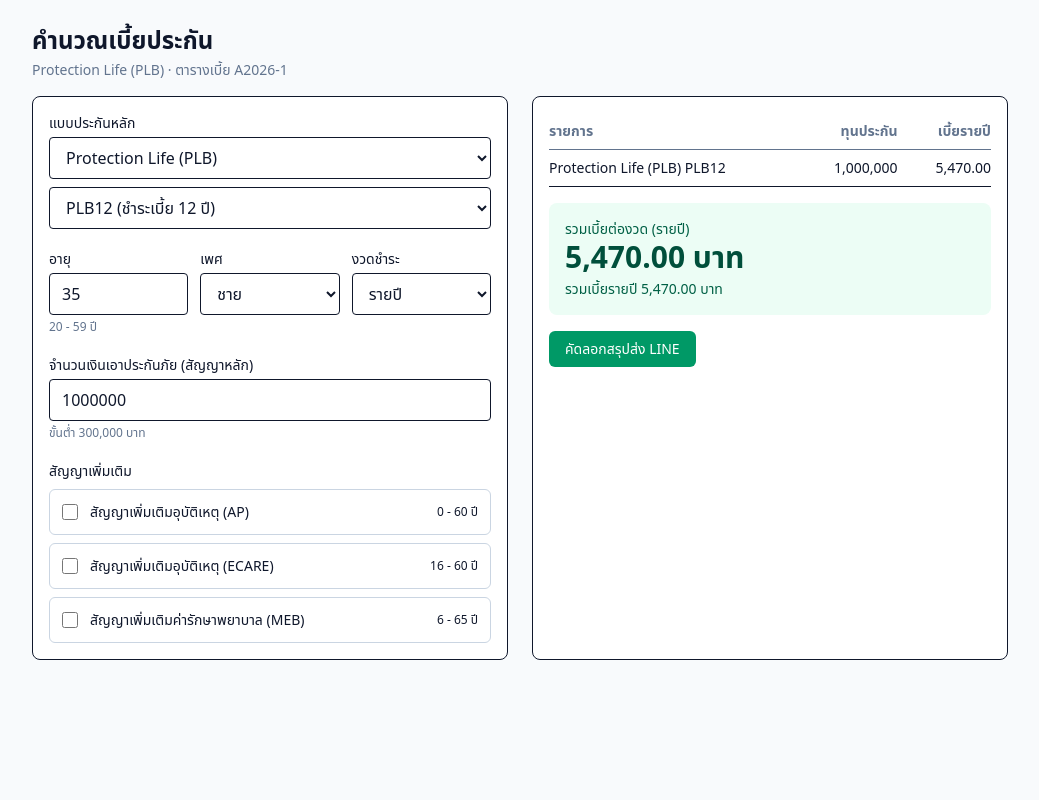
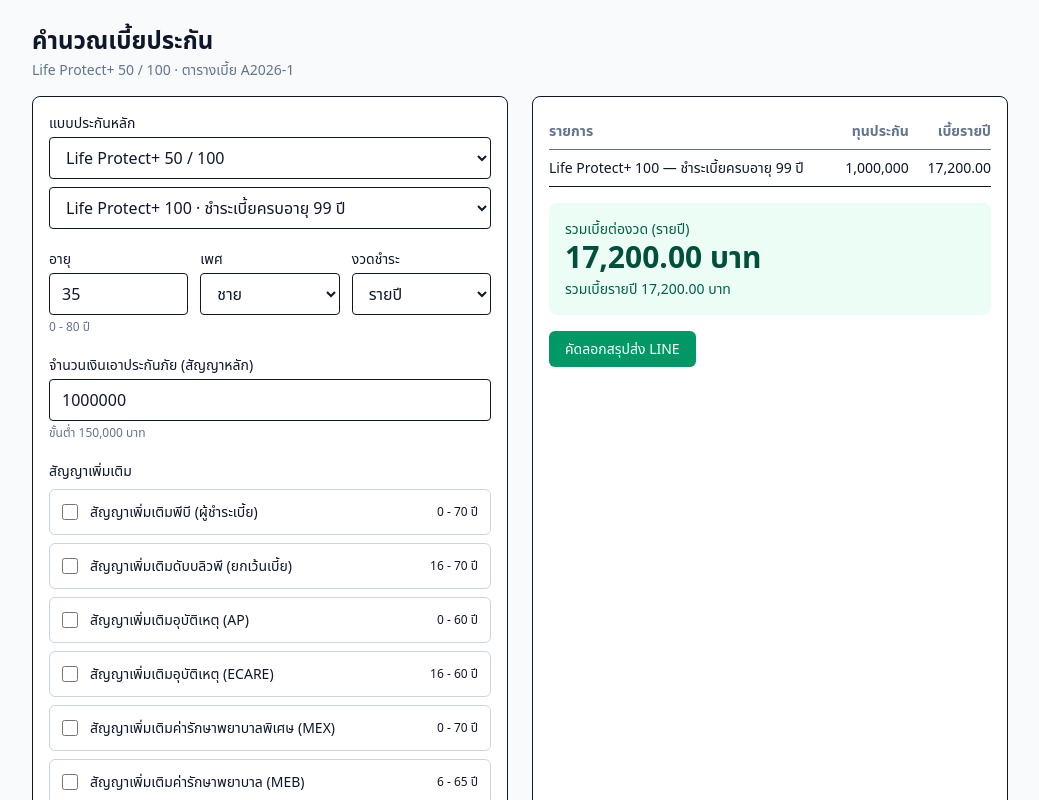
Before and after one commit to pheerapatpisitdev/insurance-ai-assistant, a Next.js app: page / in a window 1280 px wide. Shown: the top 800 px of the page, without its empty margins (120-1159 px from the left). Built offline with nearby package versions, Linux system fonts and the light colour scheme.

Commit message:
feat(ui): open on Life Protect+ 100 paid to age 99
Makes the plan agents quote most the landing state, and orders the plan picker so the
default is also the first option.

Co-Authored-By: Claude Opus 5 <noreply@anthropic.com>

```diff
--- a/src/app/page.tsx
+++ b/src/app/page.tsx
@@ -9,8 +9,9 @@ import { QuoteResultPanel } from "@/components/QuoteResultPanel";
 import { ExpiryBanner } from "@/components/ExpiryBanner";
 import { summaryText } from "@/lib/summary";
 
+/** Life Protect+ 100 paid to age 99 is the plan agents quote most, so start there. */
 const INITIAL: FormState = {
-  planCode: "PLB", variant: "PLB12", age: 35, sex: "M", mode: "annual",
+  planCode: "LIFEPROTECT", variant: "WLF99H", age: 35, sex: "M", mode: "annual",
   basis: "sumAssured", sumAssured: 1_000_000, targetPremium: "",
   payer: { age: "", sex: "M" }, riders: {},
 };
--- a/src/calc/plans/registry.ts
+++ b/src/calc/plans/registry.ts
@@ -83,8 +83,16 @@ const PLANS: Record<string, PlanBundle> = {
   ...wFamily("LIFEPROTECT", lifeprotectRates, lifeprotectRules, "Life Protect+ 50 / 100"),
 };
 
+/** Display order for the plan picker; anything not listed follows in definition order. */
+const PLAN_ORDER = ["LIFEPROTECT", "ISMART", "LIFETREASURE", "ISHIELD", "PLB"];
+
 export function listPlans(): { code: string; name: string }[] {
-  return Object.entries(PLANS).map(([code, p]) => ({ code, name: p.planLabel ?? p.rates.planName }));
+  const entries = Object.entries(PLANS).map(([code, p]) => ({ code, name: p.planLabel ?? p.rates.planName }));
+  return entries.sort((a, b) => {
+    const ia = PLAN_ORDER.indexOf(a.code);
+    const ib = PLAN_ORDER.indexOf(b.code);
+    return (ia < 0 ? PLAN_ORDER.length : ia) - (ib < 0 ? PLAN_ORDER.length : ib);
+  });
 }
 
 export function getPlan(code: string): PlanBundle | undefined {
```
